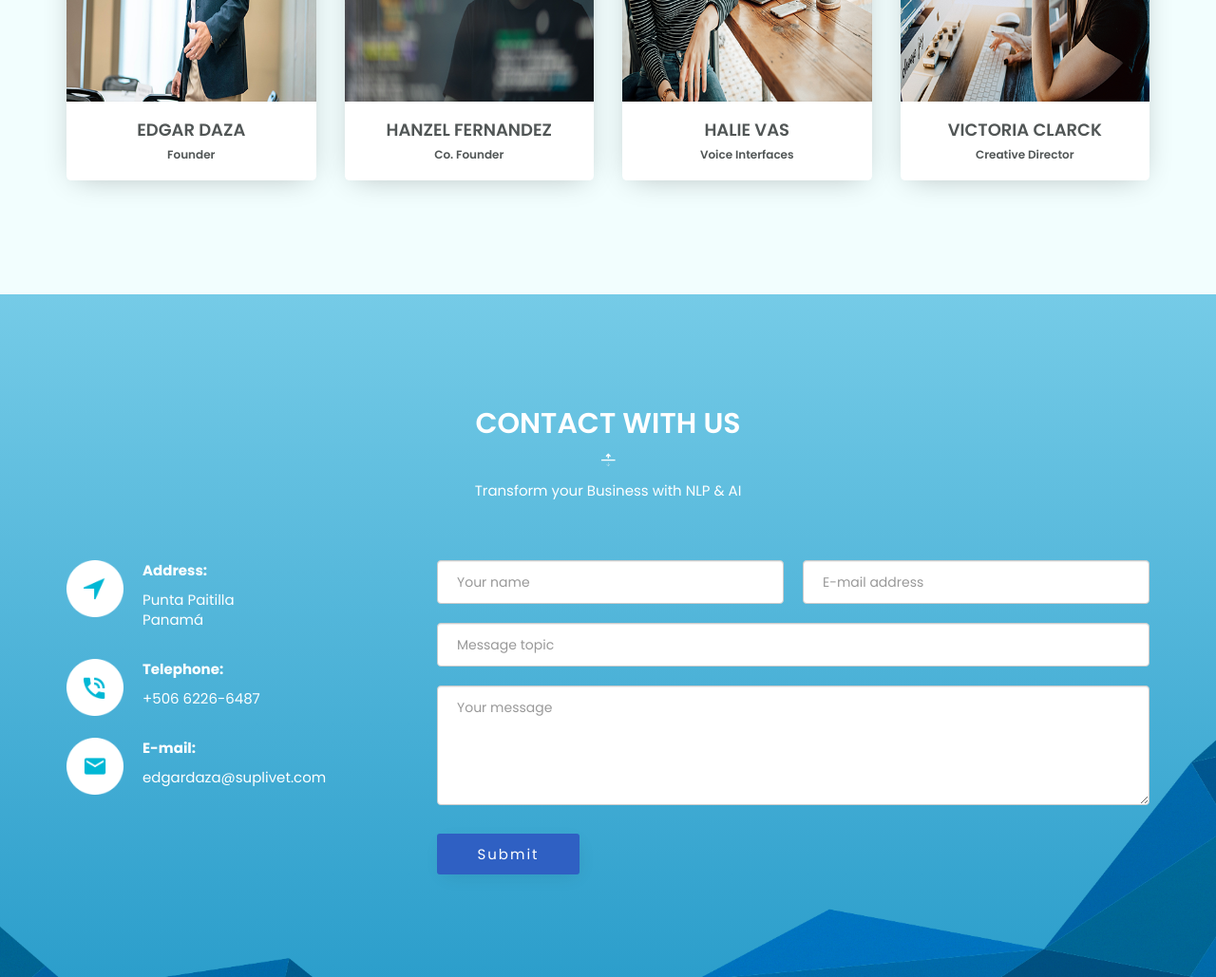
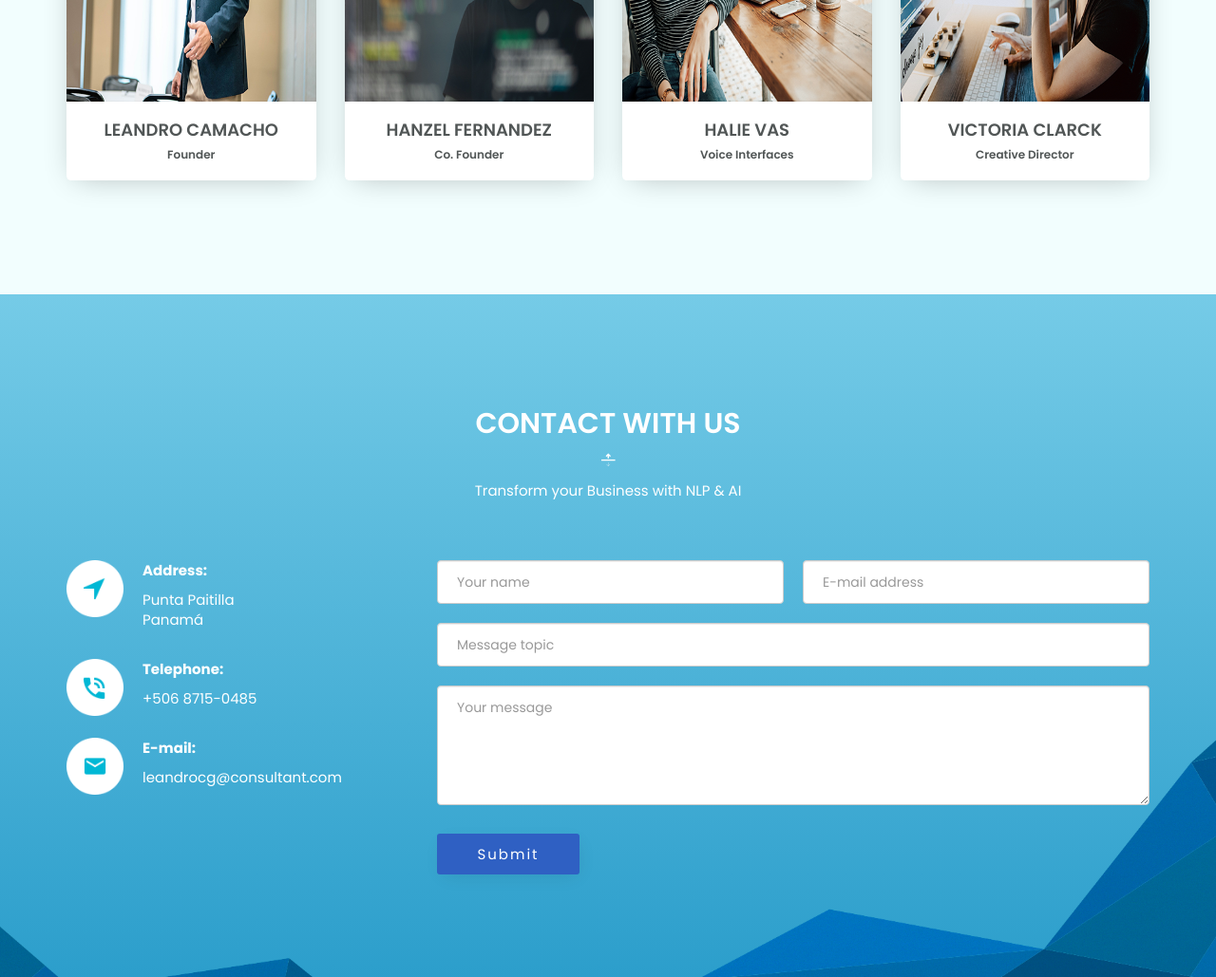
Before and after one commit to aibotsacademy/talktoai, a plain HTML site: page index.html in a window 1280 px wide. Shown: the part 4240-5269 px from the top of the page at 95% size. Drawn offline with Linux system fonts and the light colour scheme.

Commit message:
Update index.html

```diff
--- a/index.html
+++ b/index.html
@@ -406,7 +406,7 @@
                         <div class="team-photo">
                             <img src="images/team-section-1a.jpg" alt="">
                         </div>
-                        <h4>Edgar Daza</h4>
+                        <h4>Leandro Camacho</h4>
                         <h6>Founder</h6>
                         <ul class="social-menu">
                             <li><a href="#"><i class="ti-facebook"></i></a></li>
@@ -492,7 +492,7 @@
                                     <img src="images/phone-arrow.png" alt="">
                                 </div>
                                 <p><strong>Telephone: </strong>
-                                    <a href="callto:8801687420471">+506 6226-6487</a>
+                                    <a href="callto:8801687420471">+506 8715-0485</a>
                                 </p>
                             </div>
                             <div class="side-icon-box">
@@ -500,7 +500,7 @@
                                     <img src="images/mail-arrow.png" alt="">
                                 </div>
                                 <p><strong>E-mail: </strong>
-                                    <a href="mailto:youremail@example.com">edgardaza@suplivet.com</a>
+                                    <a href="mailto:youremail@example.com">leandrocg@consultant.com</a>
                                 </p>
                             </div>
                         </address>
```
